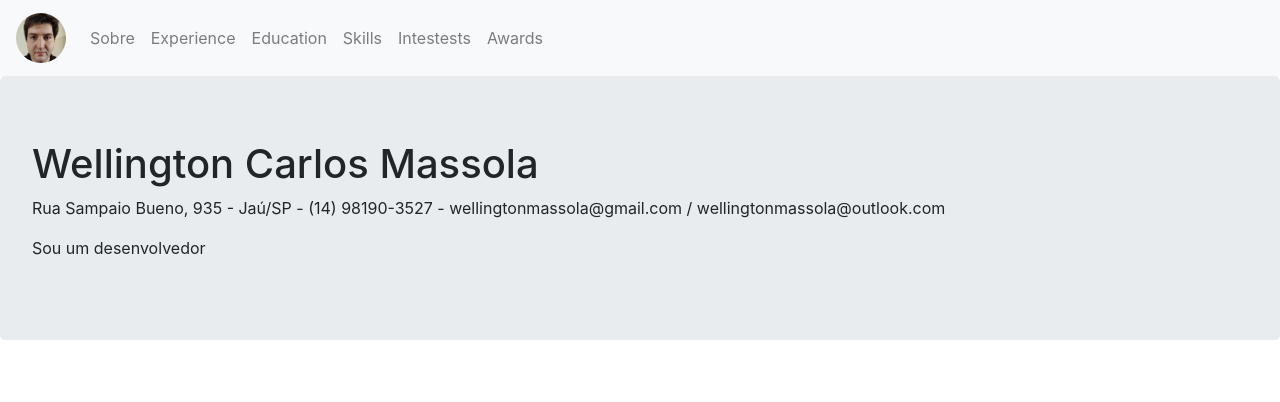
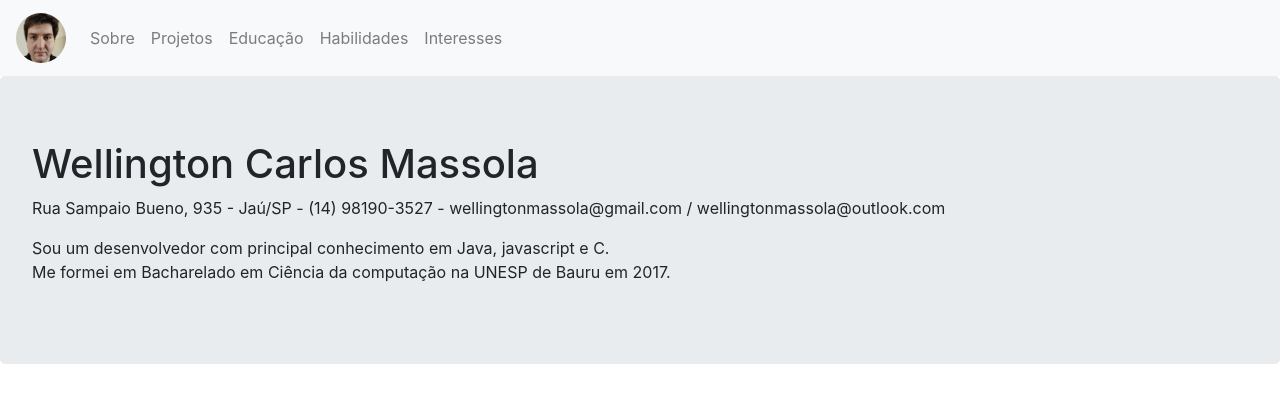
Before and after one commit to WELL1NGTON/well1ngton.github.io, a React (Create React App) app: page /about in a window 1280 px wide. Shown: the top 402 px of the page. Built offline with nearby package versions, Linux system fonts and the light colour scheme.

Commit message:
React BrowserRouter was componentized

```diff
--- a/src/App.tsx
+++ b/src/App.tsx
@@ -1,22 +1,13 @@
 import React from 'react';
-
-import { Route, Switch, BrowserRouter as Router } from 'react-router-dom';
 import 'bootstrap/dist/css/bootstrap.css';
-import About from './pages/About';
 import Navbar from './components/Navbar';
-
-// import './App.css';
+import Router from './components/Router';
 
 function App() {
   return (
     <>
       <Navbar />
-      <Router>
-        <Switch>
-          <Route path="/" component={About} />
-          <Route path="/about" component={About} />
-        </Switch>
-      </Router>
+      <Router />
     </>
   );
 }
--- a/src/components/Navbar/index.tsx
+++ b/src/components/Navbar/index.tsx
@@ -2,25 +2,25 @@ import React from 'react';
 import { Navbar, Nav, Image } from 'react-bootstrap';
 import profilePicture from './profile_picture.jpeg';
 
-const NavbarPortifolio: React.FC = () => {
+const NavbarMyGHPages: React.FC = () => {
   return (
     <Navbar bg="light" expand="lg">
-      <Navbar.Brand href="#home">
+      <Navbar.Brand href="/">
         <Image src={profilePicture} width="50" height="50" className="d-inline-block align-middle" alt="React Bootstrap logo" roundedCircle />
       </Navbar.Brand>
       <Navbar.Toggle aria-controls="basic-navbar-nav" />
       <Navbar.Collapse id="basic-navbar-nav">
         <Nav className="mr-auto">
           <Nav.Link href="about">Sobre</Nav.Link>
-          <Nav.Link href="experiencia">Experience</Nav.Link>
-          <Nav.Link href="#link">Education</Nav.Link>
-          <Nav.Link href="#link">Skills</Nav.Link>
-          <Nav.Link href="#link">Intestests</Nav.Link>
-          <Nav.Link href="#link">Awards</Nav.Link>
+          <Nav.Link href="experience">Projetos</Nav.Link>
+          <Nav.Link href="education">Educação</Nav.Link>
+          <Nav.Link href="skills">Habilidades</Nav.Link>
+          <Nav.Link href="interests">Interesses</Nav.Link>
+          {/* <Nav.Link href="#link">Awards</Nav.Link> */}
         </Nav>
       </Navbar.Collapse>
     </Navbar>
   );
 };
 
-export default NavbarPortifolio as Navbar;
+export default NavbarMyGHPages;
--- /dev/null
+++ b/src/components/Router/index.tsx
@@ -0,0 +1,17 @@
+import React from 'react';
+import { Route, Switch, BrowserRouter as Router } from 'react-router-dom';
+import 'bootstrap/dist/css/bootstrap.css';
+import About from '../../pages/About';
+
+const RouterMyGHPage: React.FC = () => {
+  return (
+    <Router>
+      <Switch>
+        <Route path="/" exact component={About} />
+        <Route path="/about" component={About} />
+      </Switch>
+    </Router>
+  );
+};
+
+export default RouterMyGHPage;
--- a/src/pages/About/index.tsx
+++ b/src/pages/About/index.tsx
@@ -7,7 +7,11 @@ const About: React.FC = () => {
       <Jumbotron>
         <h1>Wellington Carlos Massola</h1>
         <p>Rua Sampaio Bueno, 935 - Jaú/SP - (14) 98190-3527 - wellingtonmassola@gmail.com / wellingtonmassola@outlook.com</p>
-        <p>Sou um desenvolvedor</p>
+        <p>
+          Sou um desenvolvedor com principal conhecimento em Java, javascript e C.
+          <br />
+          Me formei em Bacharelado em Ciência da computação na UNESP de Bauru em 2017.
+        </p>
       </Jumbotron>
     </>
   );
```
